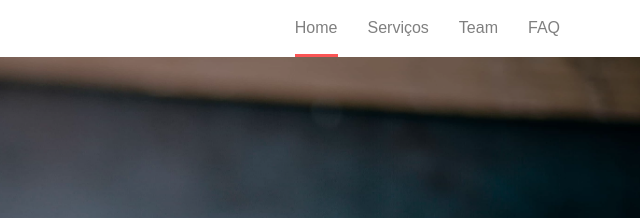
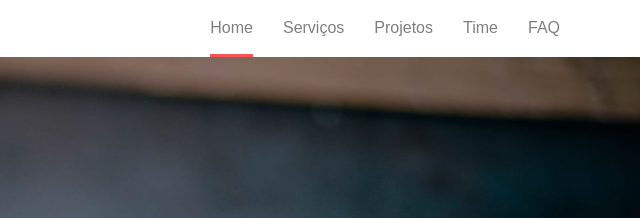
Before and after one commit to Bancodelinhas/Bancodelinhas.github.io, a plain HTML site: page index.html in a window 1280 px wide. Shown: the top 218 px of the page, 640-1280 px from the left. Drawn offline with Linux system fonts and the light colour scheme; some packages are replaced by stand-ins of ours; no server answers; files whose address does not match are found by name.

Commit message:
versao 1.7

```diff
--- a/index.html
+++ b/index.html
@@ -62,10 +62,10 @@
 					<ul class="nav navbar-nav navbar-right">
 						<li class="active"><a href="#" data-nav-section="home"><span>Home</span></a></li>
 						<li><a href="#" data-nav-section="services"><span>Serviços</span></a></li>
-						<!--<li><a href="#" data-nav-section="explore"><span>Project</span></a></li>
-						<li><a href="#" data-nav-section="testimony"><span>Testimony</span></a></li>
+						<li><a href="#" data-nav-section="explore"><span>Projetos</span></a></li>
+						<!--<li><a href="#" data-nav-section="testimony"><span>Testimony</span></a></li>
 						<li><a href="#" data-nav-section="pricing"><span>Pricing</span></a></li>-->
-						<li><a href="#" data-nav-section="team"><span>Team</span></a></li>
+						<li><a href="#" data-nav-section="team"><span>Time</span></a></li>
 						<!--<li><a href="#" data-nav-section="blog"><span>Blog</span></a></li>-->
 						<li><a href="#" data-nav-section="faq"><span>FAQ</span></a></li>
 						<!--<li class="call-to-action"><a class="sign-up" href="#"><span>Sign Up</span></a></li>
```
